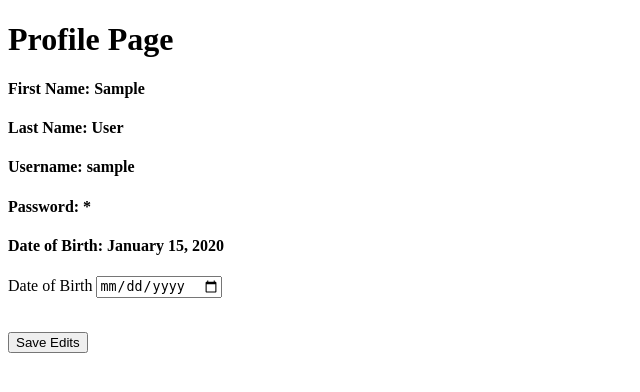
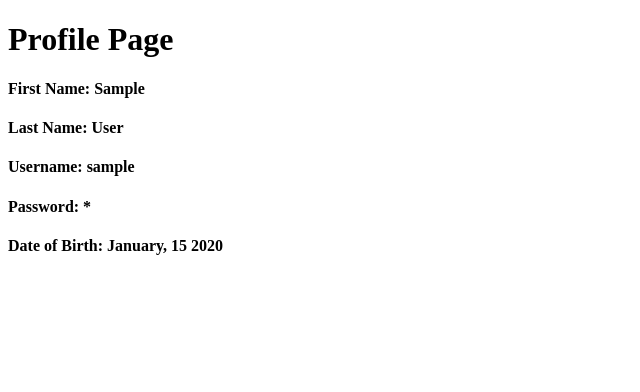
Before and after one commit to roadrunnerinthesun/Time2Run, a Flask app: page /profile in a window 1280 px wide. Shown: the part 26-418 px from the top of the page, without its empty margins (0-640 px from the left). Run offline with Flask 2, Linux system fonts and the light colour scheme; the visitor is signed in with stand-in values (Sample User, id 1); tables that the repository leaves empty hold one stand-in row (values such as "Sample post").

Commit message:
Once user updates DOB, user entry form & button dissapear from page

```diff
--- a/templates/profile.html
+++ b/templates/profile.html
@@ -15,14 +15,23 @@
         *
     {% endfor %}</h4>
 </div>
-<h4>Date of Birth: {{user.date_of_birth.strftime('%B %d, %Y')}} </h4>
+<h4>Date of Birth:
+    {% if user.date_of_birth == None: %}
+        Please update!
         <form id="profile" action="/profile" method="POST">
-    <p>Date of Birth  <input id="date_of_birth" type="date" placeholder="mm/dd/yyy" min="01-01-1900" max="today" name="date_of_birth"></p>
-
+            <p>Date of Birth  <input id="date_of_birth" type="date" placeholder="mm/dd/yyy" min="01-01-1900" max="today" required name="date_of_birth"></p>
             <br>
             <div>
-    <input class="btn btn-light" type="submit" value="Save Edits" name="edit" id="save">
         </form>
+        <input class="btn btn-light" type="submit" value="Save Edits" required name="edit" id="save">
+    {% else %}
+        {{user.date_of_birth.strftime('%B, %d %Y')}}
+    {% endif %}</h4>
+
+
+
+
+
     <!-- <input class="btn btn-light" type="submit" value="Change Password" name="pw" id="password"> -->
 </div>
 </br>
```
Lines whose indentation alone changed are shown as unchanged.
